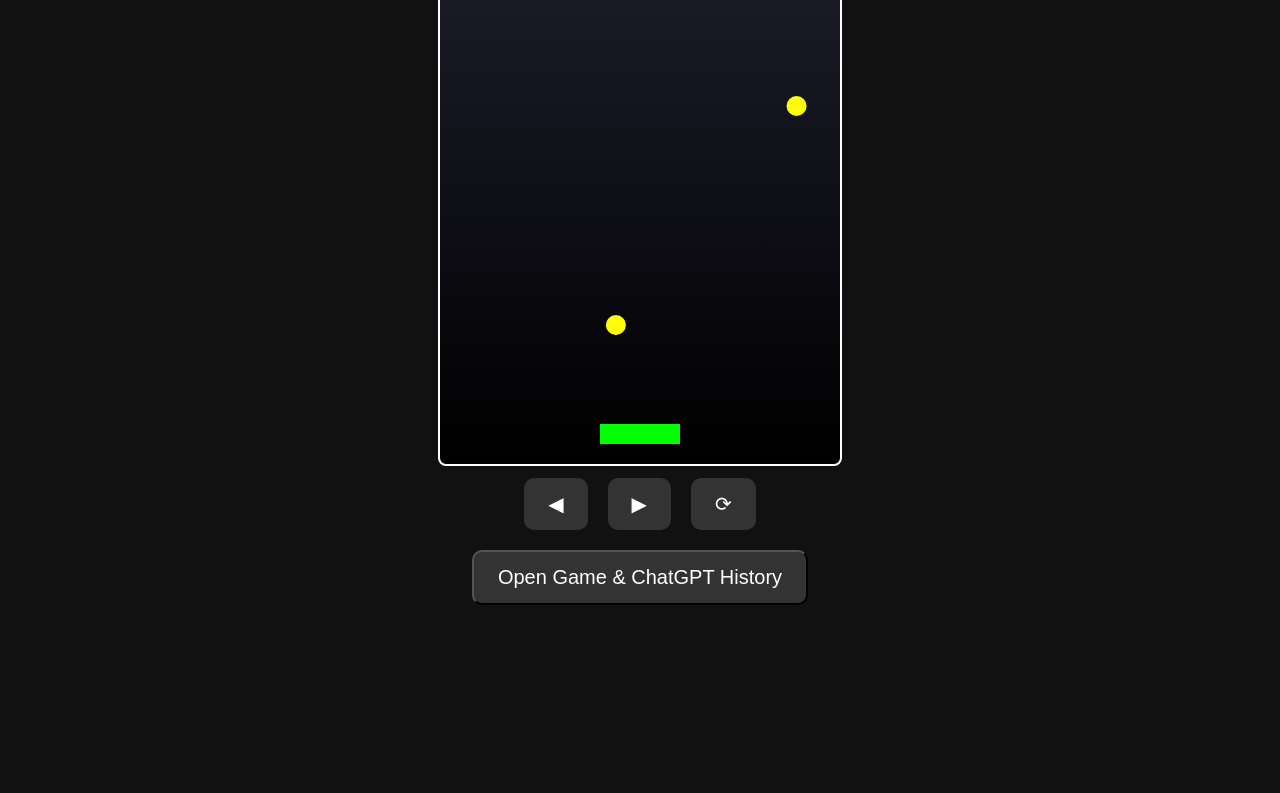
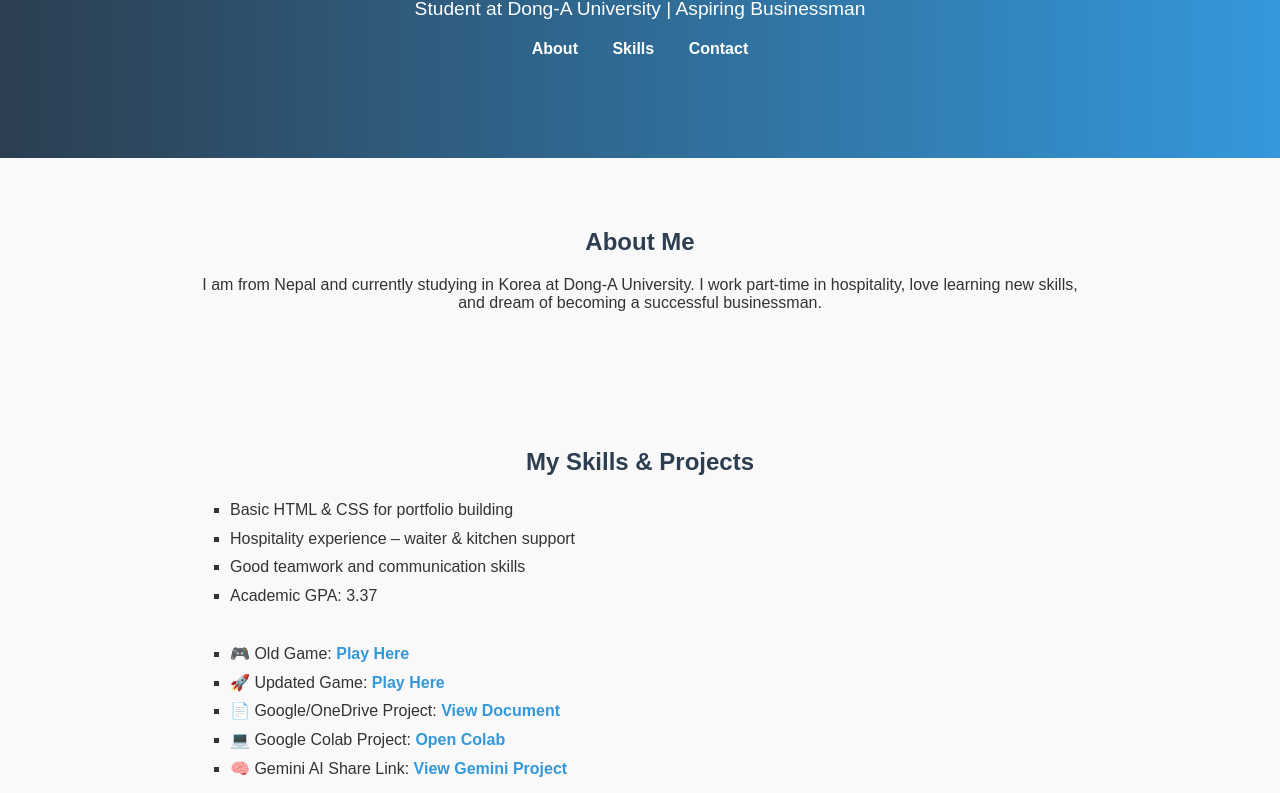
Before and after one commit to pankaj12385/pankajwork, a plain HTML site: page pankaj.html in a window 1280 px wide. Shown: the part 167-960 px from the top of the page. Before the commit the page ends 800 px from the top, so only its background shows below. Drawn offline with Linux system fonts and the light colour scheme.

Commit message:
Update pankaj.html

```diff
--- a/pankaj.html
+++ b/pankaj.html
@@ -2,203 +2,130 @@
 <html lang="en">
 <head>
   <meta charset="UTF-8">
-<title>Catch 20 to Win</title>
-<meta name="viewport" content="width=device-width,initial-scale=1">
+  <meta name="viewport" content="width=device-width, initial-scale=1.0">
+  <title>Pankaj Kewat | Portfolio</title>
   <style>
     body {
       margin: 0;
-    background: #111;
-    display: flex;
-    justify-content: center;
-    align-items: center;
-    height: 100vh;
-    font-family: sans-serif;
-    color: #fff;
-    flex-direction: column;
+      font-family: Arial, sans-serif;
+      background-color: #f9f9f9;
+      color: #333;
     }
-  canvas {
-    background: linear-gradient(#223, #000);
-    border: 2px solid #fff;
-    border-radius: 8px;
-    touch-action: none;
+
+    /* Header / Hero */
+    header {
+      background: linear-gradient(to right, #2c3e50, #3498db);
+      color: white;
+      padding: 100px 20px;
+      text-align: center;
     }
-  #overlay {
-    position: absolute;
-    top: 50%; left: 50%;
-    transform: translate(-50%,-50%);
-    color: #fff;
-    font-size: 24px;
+    header h1 {
+      font-size: 3rem;
+      margin: 0;
+    }
+    header p {
+      font-size: 1.2rem;
+      margin-top: 10px;
+    }
+    nav {
+      margin-top: 20px;
+    }
+    nav a {
+      color: white;
+      margin: 0 15px;
+      text-decoration: none;
+      font-weight: bold;
+    }
+    nav a:hover {
+      text-decoration: underline;
+    }
+
+    /* Section Styles */
+    section {
+      padding: 50px 20px;
+      max-width: 900px;
+      margin: auto;
+    }
+    h2 {
       text-align: center;
-    display: none;
+      color: #2c3e50;
+      margin-bottom: 20px;
     }
-  .controls {
-    display: flex;
-    gap: 20px;
-    margin-top: 12px;
+    .center {
+      text-align: center;
     }
-  .btn {
-    background: #333;
-    color: #fff;
-    padding: 14px 24px;
-    border-radius: 10px;
-    font-size: 20px;
-    user-select: none;
-    cursor: pointer;
+
+    ul {
+      list-style-type: square;
+      line-height: 1.8em;
     }
-  .btn:active {
-    background: #666;
+
+    ul a {
+      color: #3498db;
+      text-decoration: none;
+      font-weight: bold;
     }
-  #extraControls {
-    margin-top: 20px;
+
+    ul a:hover {
+      text-decoration: underline;
+    }
+
+    /* Footer */
+    footer {
+      background: #2c3e50;
+      color: white;
+      text-align: center;
+      padding: 15px;
+      margin-top: 40px;
     }
   </style>
 </head>
 <body>
-<canvas id="game" width="400" height="600"></canvas>
-<div id="overlay"></div>
-<div class="controls">
-  <div class="btn" id="leftBtn">◀</div>
-  <div class="btn" id="rightBtn">▶</div>
-  <div class="btn" id="restartBtn">⟳</div>
-</div>
+  <!-- Hero Section -->
+  <header>
+    <h1>Hello, I'm Pankaj Kewat</h1>
+    <p>Student at Dong-A University | Aspiring Businessman</p>
+    <nav>
+      <a href="#about">About</a>
+      <a href="#skills">Skills</a>
+      <a href="#contact">Contact</a>
+    </nav>
+  </header>
 
-<!-- New button to open both links -->
-<div id="extraControls">
-  <button class="btn" onclick="openBoth()">Open Game & ChatGPT History</button>
-</div>
+  <!-- About Section -->
+  <section id="about">
+    <h2>About Me</h2>
+    <p class="center">I am from Nepal and currently studying in Korea at Dong-A University. I work part-time in hospitality, love learning new skills, and dream of becoming a successful businessman.</p>
+  </section>
 
-<script>
-const canvas = document.getElementById("game");
-const ctx = canvas.getContext("2d");
-const overlay = document.getElementById("overlay");
-const leftBtn = document.getElementById("leftBtn");
-const rightBtn = document.getElementById("rightBtn");
-const restartBtn = document.getElementById("restartBtn");
+  <!-- Skills / Projects Section -->
+  <section id="skills">
+    <h2>My Skills & Projects</h2>
+    <ul>
+      <li>Basic HTML & CSS for portfolio building</li>
+      <li>Hospitality experience – waiter & kitchen support</li>
+      <li>Good teamwork and communication skills</li>
+      <li>Academic GPA: 3.37</li>
+      <br>
+      <li>🎮 Old Game: <a href="https://pankaj12385.github.io/pankajwork/pankaj.html" target="_blank">Play Here</a></li>
+      <li>🚀 Updated Game: <a href="https://pankaj12385.github.io/pankajwork/Updategame.html" target="_blank">Play Here</a></li>
+      <li>📄 Google/OneDrive Project: <a href="https://1drv.ms/w/c/3b0b5205309a4b30/EVmWvj4UXOtEiaGjtLZgMKUB15bjA1bW4RrQX8jBrKoomg" target="_blank">View Document</a></li>
+      <li>💻 Google Colab Project: <a href="https://colab.research.google.com/drive/1FF3lfb79dJ_h-xDvj88bdaYfi1fu1qvE?usp=drive_link" target="_blank">Open Colab</a></li>
+      <li>🧠 Gemini AI Share Link: <a href="https://g.co/gemini/share/4d048cfcecb0" target="_blank">View Gemini Project</a></li>
+    </ul>
+  </section>
 
-// player (basket)
-const player = {x: 160, y: 560, w: 80, h: 20, speed: 5};
+  <!-- Contact Section -->
+  <section id="contact">
+    <h2>Contact Me</h2>
+    <p class="center">📧 Email: your-email@example.com</p>
+    <p class="center">💻 GitHub: <a href="https://github.com/your-username" target="_blank">github.com/your-username</a></p>
+    <p class="center">🔗 LinkedIn: <a href="#" target="_blank">Your LinkedIn</a></p>
+  </section>
 
-// stars
-let stars = [];
-let score = 0;
-let missed = 0;
-let running = true;
-
-function spawnStar() {
-  const x = Math.random() * (canvas.width - 20);
-  stars.push({x, y: -20, size: 20, speed: 3});
-}
-
-function resetGame() {
-  stars = [];
-  score = 0;
-  missed = 0;
-  running = true;
-  overlay.style.display = "none";
-  player.x = 160;
-  loop();
-}
-
-function endGame(message) {
-  running = false;
-  overlay.innerHTML = message + "<br><br>Press ⟳ or Space to Restart";
-  overlay.style.display = "block";
-}
-
-function update() {
-  // move player
-  if (keys["ArrowLeft"] || keys["a"] || touchLeft) player.x -= player.speed;
-  if (keys["ArrowRight"] || keys["d"] || touchRight) player.x += player.speed;
-  if (player.x < 0) player.x = 0;
-  if (player.x + player.w > canvas.width) player.x = canvas.width - player.w;
-
-  // move stars
-  for (let i = stars.length - 1; i >= 0; i--) {
-    let s = stars[i];
-    s.y += s.speed;
-    if (s.y > canvas.height) {
-      stars.splice(i,1);
-      missed++;
-    }
-    // collision
-    if (
-      s.x < player.x + player.w &&
-      s.x + s.size > player.x &&
-      s.y < player.y + player.h &&
-      s.y + s.size > player.y
-    ) {
-      stars.splice(i,1);
-      score++;
-    }
-  }
-
-  // win/lose condition
-  if (score >= 20) endGame("🎉 You Win!");
-  if (missed >= 5) endGame("💀 You Lose!");
-}
-
-function draw() {
-  ctx.clearRect(0,0,canvas.width,canvas.height);
-  // draw player
-  ctx.fillStyle = "#0f0";
-  ctx.fillRect(player.x, player.y, player.w, player.h);
-
-  // draw stars
-  ctx.fillStyle = "#ff0";
-  for (let s of stars) {
-    ctx.beginPath();
-    ctx.arc(s.x+10, s.y+10, s.size/2, 0, Math.PI*2);
-    ctx.fill();
-  }
-
-  // score display
-  ctx.fillStyle = "#fff";
-  ctx.font = "18px sans-serif";
-  ctx.fillText("Score: " + score, 10, 20);
-  ctx.fillText("Missed: " + missed, 300, 20);
-}
-
-function loop() {
-  if (!running) return;
-  update();
-  draw();
-  requestAnimationFrame(loop);
-}
-
-// spawn stars every 1.2s
-setInterval(()=>{ if(running) spawnStar(); }, 1200);
-
-// input
-let keys = {};
-let touchLeft = false;
-let touchRight = false;
-
-window.addEventListener("keydown", e=>{
-  keys[e.key] = true;
-  if (!running && e.code === "Space") resetGame();
-});
-window.addEventListener("keyup", e=> keys[e.key] = false);
-
-// touch buttons
-leftBtn.addEventListener("touchstart", ()=> touchLeft = true);
-leftBtn.addEventListener("touchend", ()=> touchLeft = false);
-rightBtn.addEventListener("touchstart", ()=> touchRight = true);
-rightBtn.addEventListener("touchend", ()=> touchRight = false);
-restartBtn.addEventListener("click", ()=> resetGame());
-
-// also mouse for desktop
-leftBtn.addEventListener("mousedown", ()=> touchLeft = true);
-leftBtn.addEventListener("mouseup", ()=> touchLeft = false);
-rightBtn.addEventListener("mousedown", ()=> touchRight = true);
-rightBtn.addEventListener("mouseup", ()=> touchRight = false);
-
-loop();
-
-// 🔗 Function to open both links
-function openBoth() {
-  window.open("https://chatgpt.com/share/68c3a277-dbfc-8007-b62e-0267eeef153d", "_blank");
-  window.open("https://pankaj12385.github.io/pankajwork/pankaj.html", "_blank");
-}
-</script>
+  <!-- Footer -->
+  <footer>
+    <p>© 2025 Pankaj Kewat | Built with ❤ and GitHub Pages</p>
+  </footer>
 </body>
 </html>
```
Lines whose indentation alone changed are shown as unchanged.
